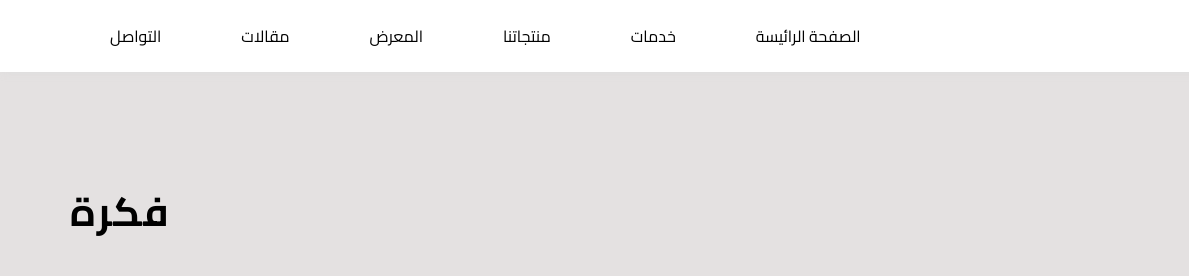
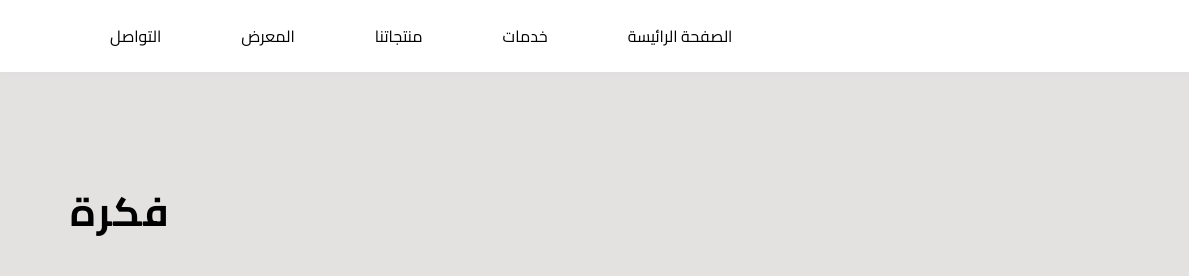
Before and after one commit to rabeashaban/Fkra, a plain HTML site: page index.html in a window 1280 px wide. Shown: the top 276 px of the page, 0-1189 px from the left. Drawn offline with Linux system fonts and the light colour scheme.

Commit message:
Update index.html

```diff
--- a/index.html
+++ b/index.html
@@ -33,7 +33,7 @@
         <li><a href="#Servicesy">خدمات</a></li>
         <li><a href="#products">منتجاتنا </a></li>
         <li><a href="#galler">المعرض</a></li>
-        <li><a href="Articles.html">مقالات</a></li>
+
         <li><a href="#contact">التواصل</a></li>
 
         </li>
```
